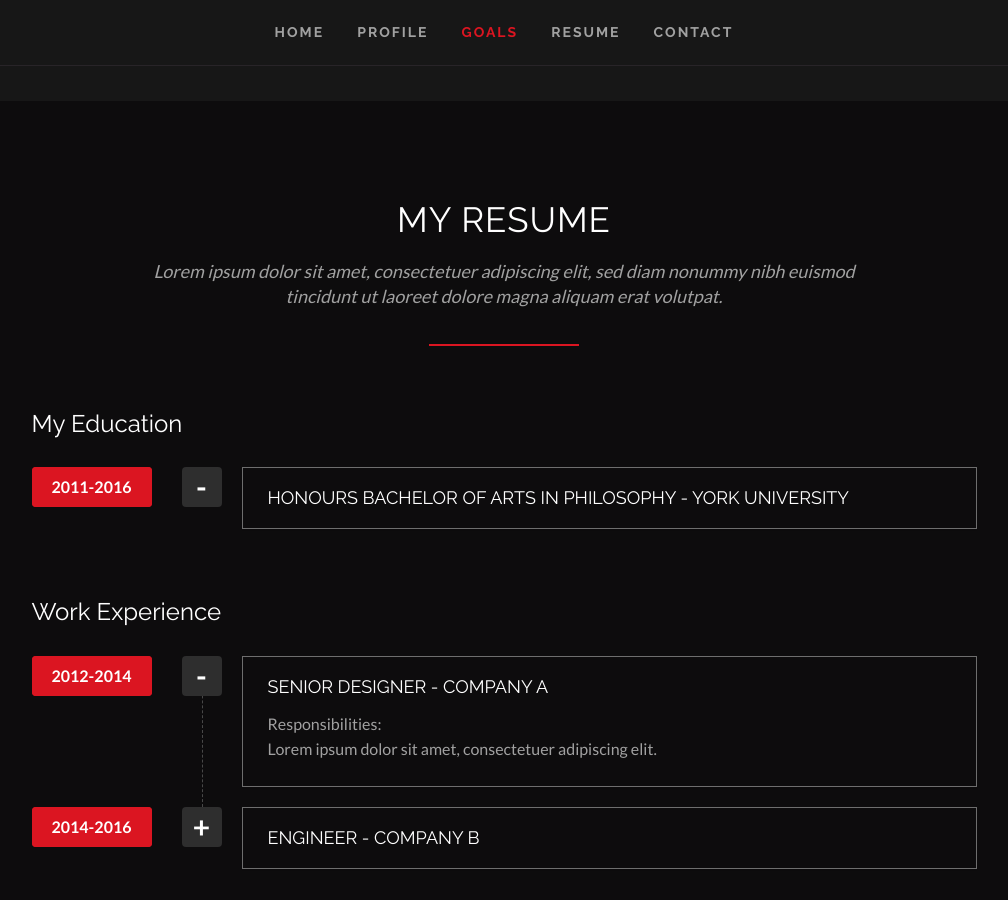
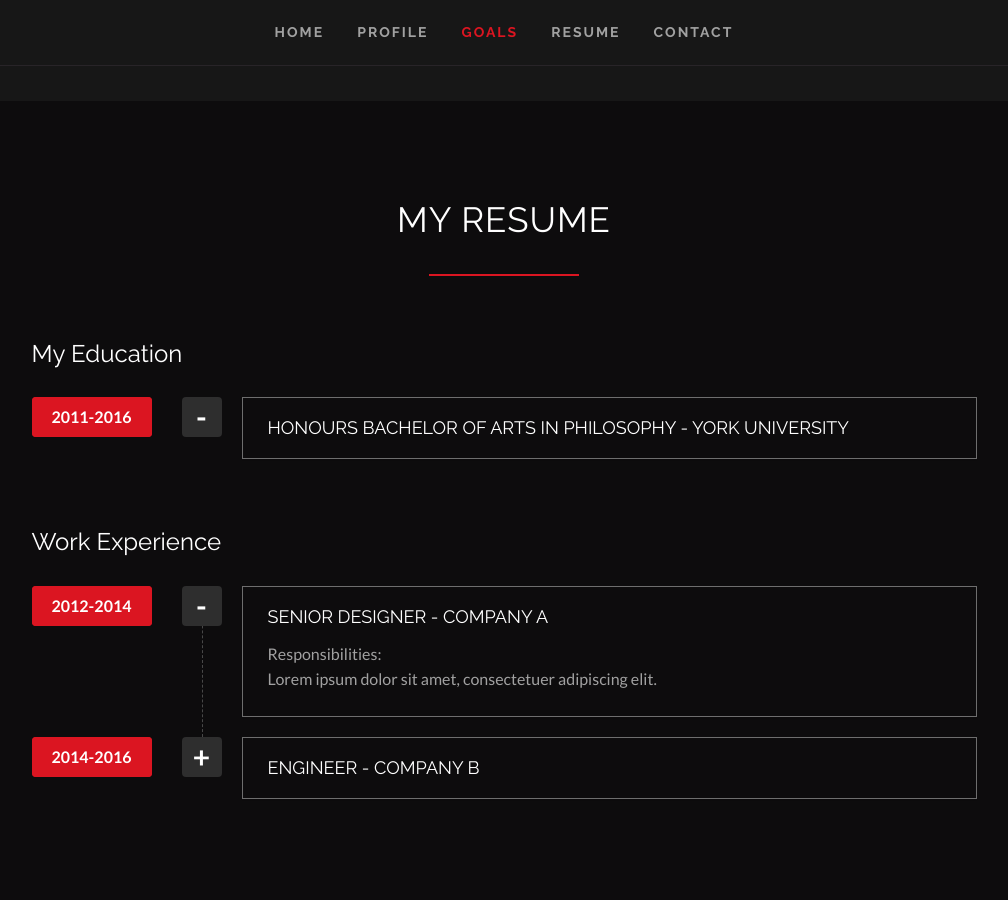
Before and after one commit to clearcareer/AhmadKhan, a Jekyll site: the page built from index.html, in a window 1280 px wide and 900 px high, scrolled down 2592 px. Shown: the whole window, without its empty margins (136-1144 px from the left). Built offline with Jekyll 4.4.1, drawn with Linux system fonts in a browser that asks for light colours; some web fonts are replaced.

Commit message:
Updated '/index.html' via CloudCannon

```diff
--- a/index.html
+++ b/index.html
@@ -302,9 +302,7 @@
                     <div class="col-md-8 col-md-offset-2 text-center">
                         <h2 class="section-title editable">My Resume</h2>
 
-                        <p class="section-subtitle editable">
-                            Lorem ipsum dolor sit amet, consectetuer adipiscing elit, sed diam nonummy nibh euismod tincidunt ut laoreet dolore magna aliquam erat volutpat.
-                        </p>
+                        <p class="section-subtitle editable"></p>
 
                         <span class="divider center"></span>
                     </div>
```
